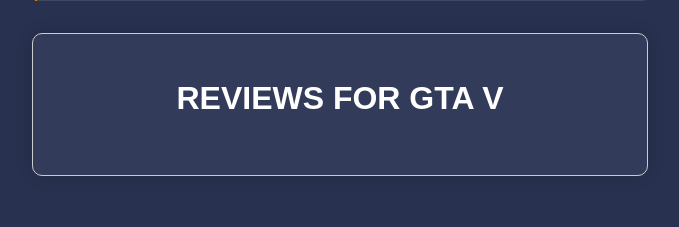
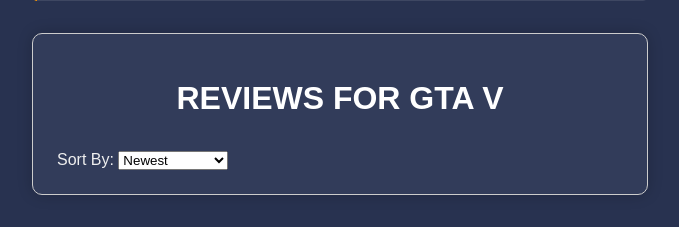
Before and after one commit to Ljam07/PWA-Application, a Flask app: page /rating/1 in a window 1280 px wide. Shown: the part 990-1217 px from the top of the page, without its empty margins (300-979 px from the left). Before the commit the page ends 1166 px from the top, so only its background shows below. Run offline with Flask 3, Linux system fonts and the light colour scheme; the visitor is signed in with stand-in values (Sample User, id 1); data comes from the database, SQL or seed files in the repository.

Commit message:
Allowed review ordering and visitor view permissions.

```diff
--- a/main.py
+++ b/main.py
@@ -110,9 +110,9 @@ def Signup():
 
 @app.route("/rating", methods=("GET", "POST"))
 def Rating():
-    if not session.get('isSignedIn', False):
-        flash("You must logged in to use the rating system.")
-        return redirect("/login")
+    # if not session.get('isSignedIn', False):
+    #     flash("You must logged in to use the rating system.")
+    #     return redirect("/login")
 
     db = sqlite3.connect("database/games.db")
     try:
@@ -122,15 +122,10 @@ def Rating():
     finally:
         db.close()
 
-    return render_template("rating.html", games=games, isSignedIn=session.get('isSignedIn', False))
-
+    return render_template("rating.html", games=games, isSignedIn=session.get('isSignedIn'))
 
 @app.route("/rating/<game_id>", methods=("GET", "POST"))
 def RatingSelect(game_id):
-    if not session.get('isSignedIn', False):
-        flash("You must be logged in to use the rating system.")
-        return redirect(url_for("Login"))
-
     db = sqlite3.connect("database/games.db")
     try:
         cursor = db.cursor()
@@ -143,7 +138,25 @@ def RatingSelect(game_id):
             flash("No game could be found.")
             return redirect("/rating")
 
-        cursor.execute("SELECT * FROM Reviews WHERE game_id = ?", (game_id,))
+        # Handle sorting option
+        sort_order = request.args.get('sort_order', 'newest')
+
+        if sort_order == 'highest':
+            cursor.execute(
+                "SELECT * FROM Reviews WHERE game_id = ? ORDER BY rating DESC, review_date DESC",
+                (game_id,)
+            )
+        elif sort_order == 'lowest':
+            cursor.execute(
+                "SELECT * FROM Reviews WHERE game_id = ? ORDER BY rating ASC, review_date DESC",
+                (game_id,)
+            )
+        else:  # Default is 'newest'
+            cursor.execute(
+                "SELECT * FROM Reviews WHERE game_id = ? ORDER BY review_date DESC",
+                (game_id,)
+            )
+
         review_data = cursor.fetchall()
 
         # Calculate average rating
@@ -173,7 +186,6 @@ def RatingSelect(game_id):
                 return redirect(f"/rating/{game_id}")
 
             elif "add_review" in request.form:
-                # Add a new review
                 try:
                     rating = int(request.form["rating"])
                     review_text = request.form["review_text"]
@@ -200,8 +212,10 @@ def RatingSelect(game_id):
         isSignedIn=session.get('isSignedIn', False),
         review_data=review_data,
         average_rating=average_rating,
-        hasReviewed=hasReviewed
+        hasReviewed=hasReviewed,
+        sort_order=sort_order
     )
+
 
 
 @app.route("/upload", methods=['GET', 'POST'])
--- a/static/css/Signup.css
+++ b/static/css/Signup.css
@@ -20,7 +20,7 @@ form label {
   text-align: left; /* Align labels to the left */
 }
 
-form input[type="text"], form input[type="password"], form input[type="submit"] {
+form input[type="text"], form input[type="password"], form input[type="submit"], form input[type="email"] {
   width: 100%;
   padding: 0.8rem;
   margin-top: 0.5rem;
@@ -28,14 +28,14 @@ form input[type="text"], form input[type="password"], form input[type="submit"]
   border-radius: 4px;
 }
 
-form input[type="text"], form input[type="password"] {
+form input[type="text"], form input[type="password"], form input[type="email"] {
   background-color: rgb(60, 70, 100);
   color: white;
   border: 1px solid rgb(80, 90, 120);
   box-sizing: border-box;
 }
 
-form input[type="text"], form input[type="password"]:focus {
+form input[type="text"], form input[type="password"]:focus, form input[type="email"] {
   outline: none;
   border-color: rgb(130, 140, 180);
 }
--- a/templates/index.html
+++ b/templates/index.html
@@ -52,6 +52,7 @@
                 {% if not isSignedIn %}
                     <a href="/signup" class="cta-btn">Sign Up</a>
                     <a href="/login" class="cta-btn">Log In</a>
+                    <a href="/rating" class="cta-btn">See Reviews</a>
                 {% else %}
                     <a href="/rating" class="cta-btn">Rate Games</a>
                 {% endif %}
--- a/templates/rating_select.html
+++ b/templates/rating_select.html
@@ -51,6 +51,7 @@
         </div>
 
         <div class="add-review">
+            {% if isSignedIn %}
                 {% if not hasReviewed %}
                     <h1>Add Your Review</h1>
                     <form class="review-form" method="POST" action="">
@@ -74,6 +75,9 @@
                         <button type="submit" name="remove_review" class="submit-btn">Remove Review</button>
                     </form>
                 {% endif %}
+            {% else %}
+                <p>You must be logged in to review.</p>
+            {% endif %}
         </div>
 
 
@@ -81,12 +85,22 @@
         <div class="rating-container">
             <div class="rating-header">
                 <h1><strong>Reviews for {{game_data[1]}}</strong></h1><br>
+
+                <!-- Dropdown for Sorting -->
+                <form method="GET" action="">
+                    <label for="sort_order">Sort By:</label>
+                    <select name="sort_order" id="sort_order" onchange="this.form.submit()">
+                        <option value="newest" {% if sort_order == 'newest' %}selected{% endif %}>Newest</option>
+                        <option value="highest" {% if sort_order == 'highest' %}selected{% endif %}>Highest Rating</option>
+                        <option value="lowest" {% if sort_order == 'lowest' %}selected{% endif %}>Lowest Rating</option>
+                    </select>
+                </form>
             </div>
             {% if review_data %}
                     {% for review in review_data %}
                         {% if review[5] %}
                             <div class="review">
-                            <h2>{{review[2]}}</h2>
+                            <h2>{{review[2]}} - {{review[4]}} stars</h2>
                             <p>{{review[3]}}</p>
                             <p>{{review[5]}}</p>
                             </div>
--- a/templates/signup.html
+++ b/templates/signup.html
@@ -52,7 +52,7 @@
 
         <form action="/signup" method="post">
             <label for="email">E-mail</label>
-            <input type="text" name="email" id="email" required>
+            <input type="email" name="email" id="email" required>
 
             <label for="username">Username</label>
             <input type="text" name="username" id="username" required>
```
Lines whose indentation alone changed are shown as unchanged.
